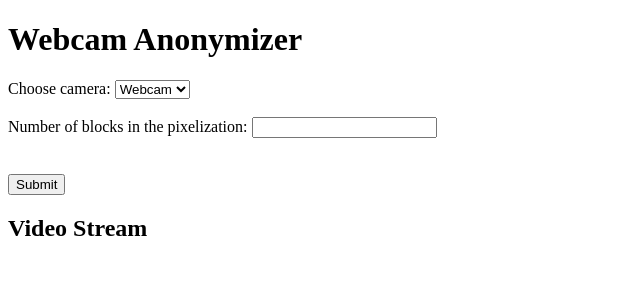
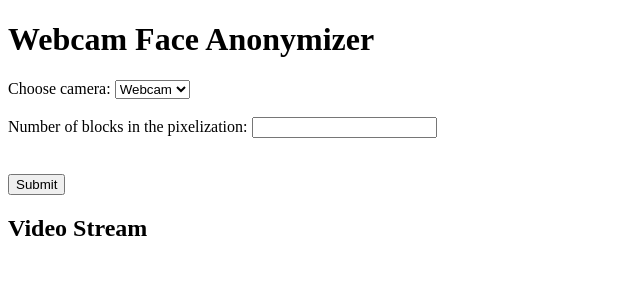
Before and after one commit to RozeQz/webcam-face-anonymizer, a FastAPI app: page / in a window 1280 px wide. Shown: the top 300 px of the page, without its empty margins (0-640 px from the left). Run offline with FastAPI, Linux system fonts and the light colour scheme.

Commit message:
chore: remove extra code + change app name

```diff
--- a/app/livestream.py
+++ b/app/livestream.py
@@ -1,9 +1,6 @@
 import cv2
 from collections import deque
 import numpy as np
-
-
-IMG_SIZE = 48
 
 
 class LiveStream:
@@ -13,7 +10,6 @@ class LiveStream:
         self.ip = ip
         self.num_blocks = int(num_blocks)
         self.buffer = deque(maxlen=10)
-        self.threshold = 0.5
 
         # Инициализация детектора лиц
         self.detector = cv2.CascadeClassifier(cv2.data.haarcascades + "haarcascade_frontalface_default.xml")
--- a/app/templates/index.html
+++ b/app/templates/index.html
@@ -4,7 +4,7 @@
 <head>
     <meta charset="UTF-8">
     <meta name="viewport" content="width=device-width, initial-scale=1.0">
-    <title>Webcam Anonymizer</title>
+    <title>Webcam Face Anonymizer</title>
     <script>
         function toggleIpField() {
             const cameraSelect = document.getElementById('camera');
@@ -19,7 +19,7 @@
 </head>
 
 <body>
-    <h1>Webcam Anonymizer</h1>
+    <h1>Webcam Face Anonymizer</h1>
     <form method="post">
         <label for="camera">Choose camera:</label>
         <select id="camera" name="camera" onchange="toggleIpField()">
```
